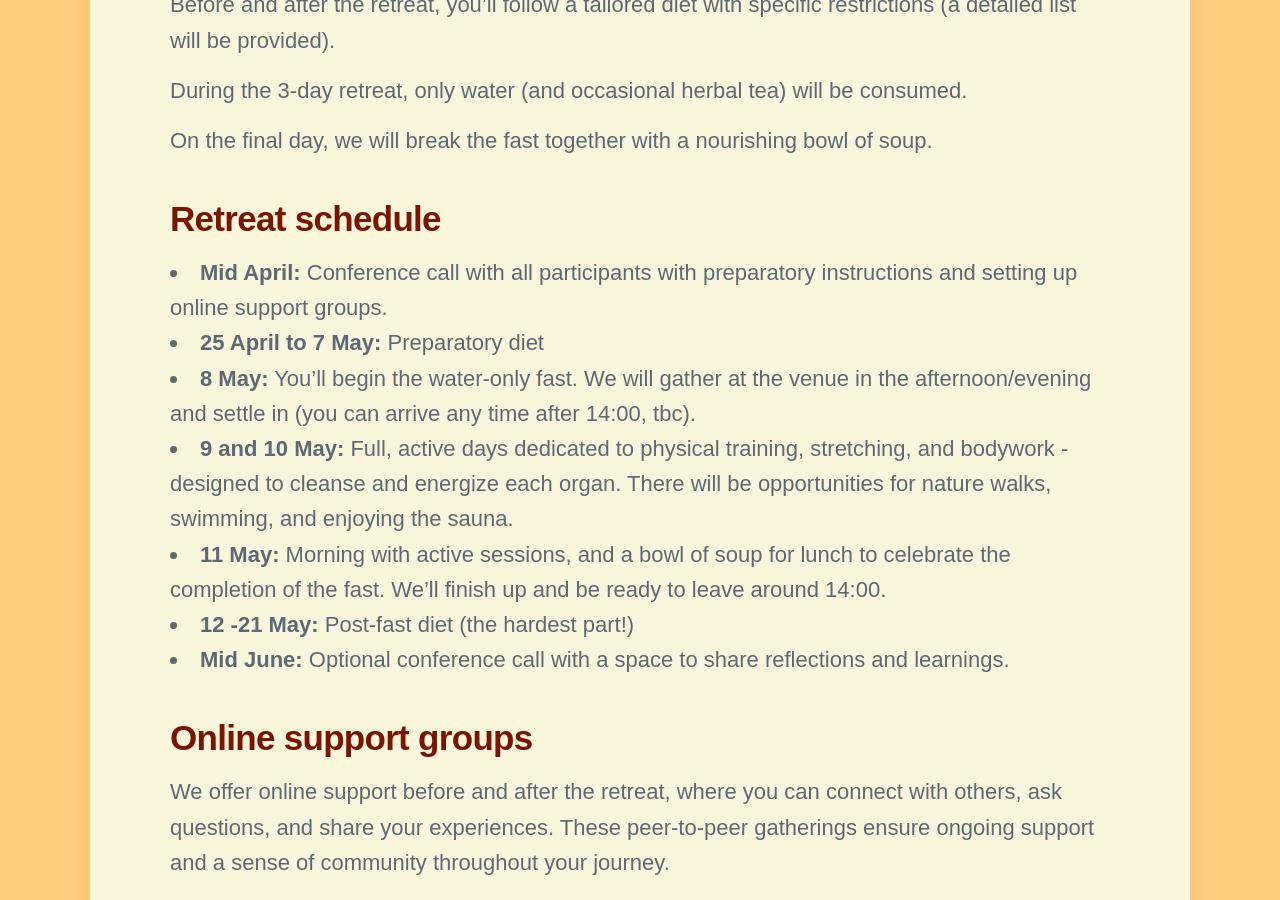
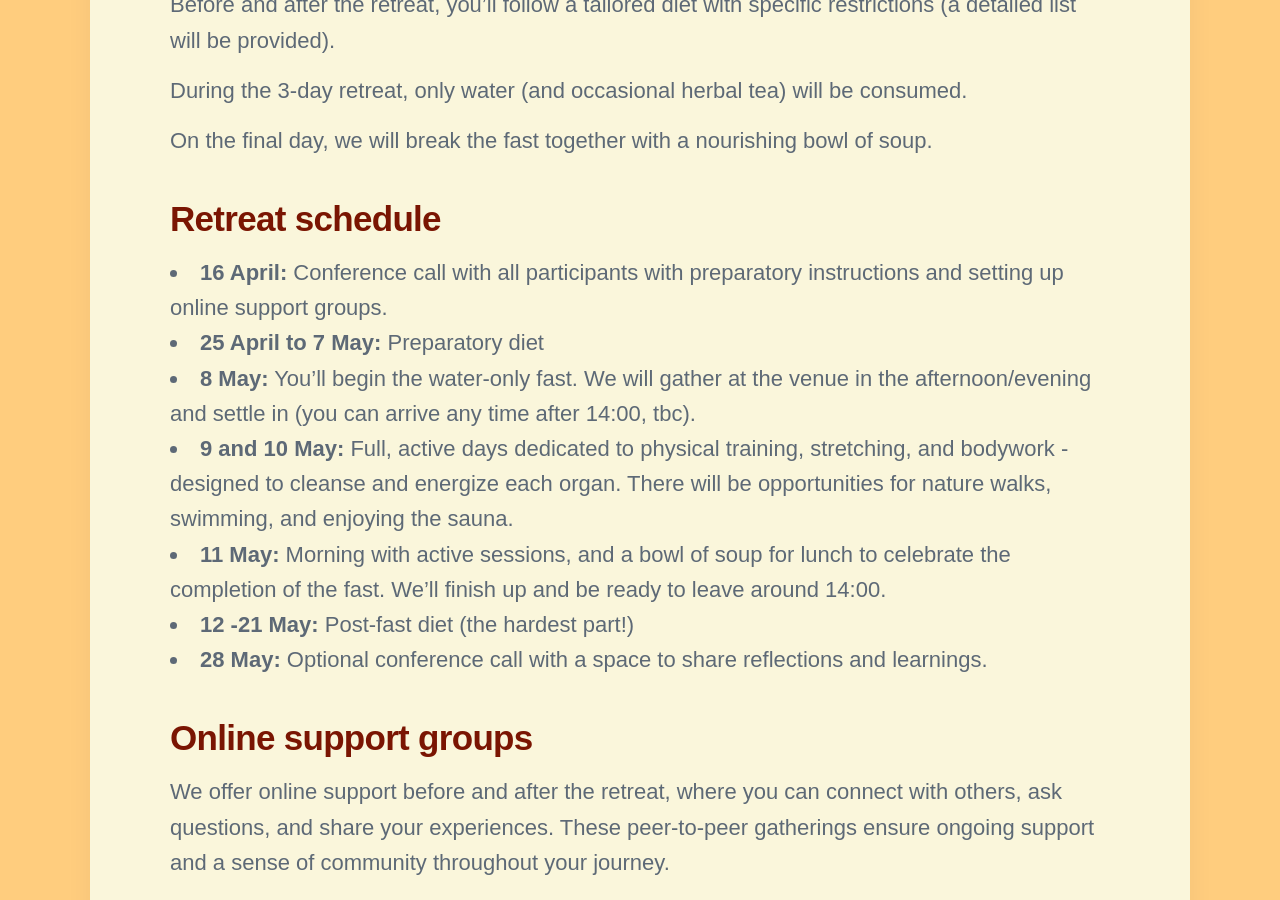
Before and after one commit to threekeytherapy/threekeytherapy.com, a Jekyll site: the page built from _workshops/fast-retreat.md, in a window 1280 px wide and 900 px high, scrolled down 3022 px. Built offline with Jekyll 4.4.1, drawn with Linux system fonts in a browser that asks for light colours; nearby versions of some CDN libraries; some web fonts are replaced.

Commit message:
adds dates

```diff
--- a/_workshops/fast-retreat.md
+++ b/_workshops/fast-retreat.md
@@ -63,13 +63,13 @@ On the final day, we will break the fast together with a nourishing bowl of soup
 
 ## Retreat schedule
 
-- **Mid April:** Conference call with all participants with preparatory instructions and setting up online support groups.
+- **16 April:** Conference call with all participants with preparatory instructions and setting up online support groups.
 - **25 April to 7 May:** Preparatory diet
 - **8 May:** You'll begin the water-only fast. We will gather at the venue in the afternoon/evening and settle in (you can arrive any time after 14:00, tbc).
 - **9 and 10 May:** Full, active days dedicated to physical training, stretching, and bodywork - designed to cleanse and energize each organ. There will be opportunities for nature walks, swimming, and enjoying the sauna.
 - **11 May:** Morning with active sessions, and a bowl of soup for lunch to celebrate the completion of the fast. We'll finish up and be ready to leave around 14:00.
 - **12 -21 May:** Post-fast diet  (the hardest part!)
-- **Mid June:** Optional conference call with a space to share reflections and learnings.
+- **28 May:** Optional conference call with a space to share reflections and learnings.
 
 ## Online support groups
 
```
